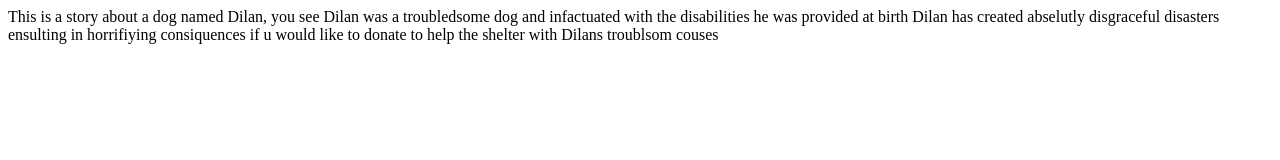
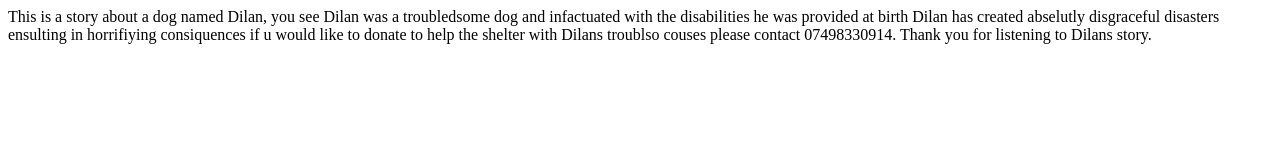
Before and after one commit to Isladofe34/first-website, a plain HTML site: page story.html in a window 1280 px wide. Drawn offline with Linux system fonts and the light colour scheme.

Commit message:
Fix spelling errors and update contact details in story
Corrected spelling errors and added contact information.

```diff
--- a/story.html
+++ b/story.html
@@ -4,6 +4,8 @@
   </head>
   <body>
     <p> This is a story about a dog named Dilan, you see Dilan was a troubledsome dog and infactuated with the disabilities he was provided at birth Dilan has
-      created abselutly disgraceful disasters ensulting in horrifiying consiquences if u would like to donate to help the shelter with Dilans troublsom couses
+      created abselutly disgraceful disasters ensulting in horrifiying consiquences if u would like to donate to help the shelter with Dilans troublso couses
+      please contact 07498330914. Thank you for listening to Dilans story.
+      <a href="index.html"/>
   </body>
 </html>
```
